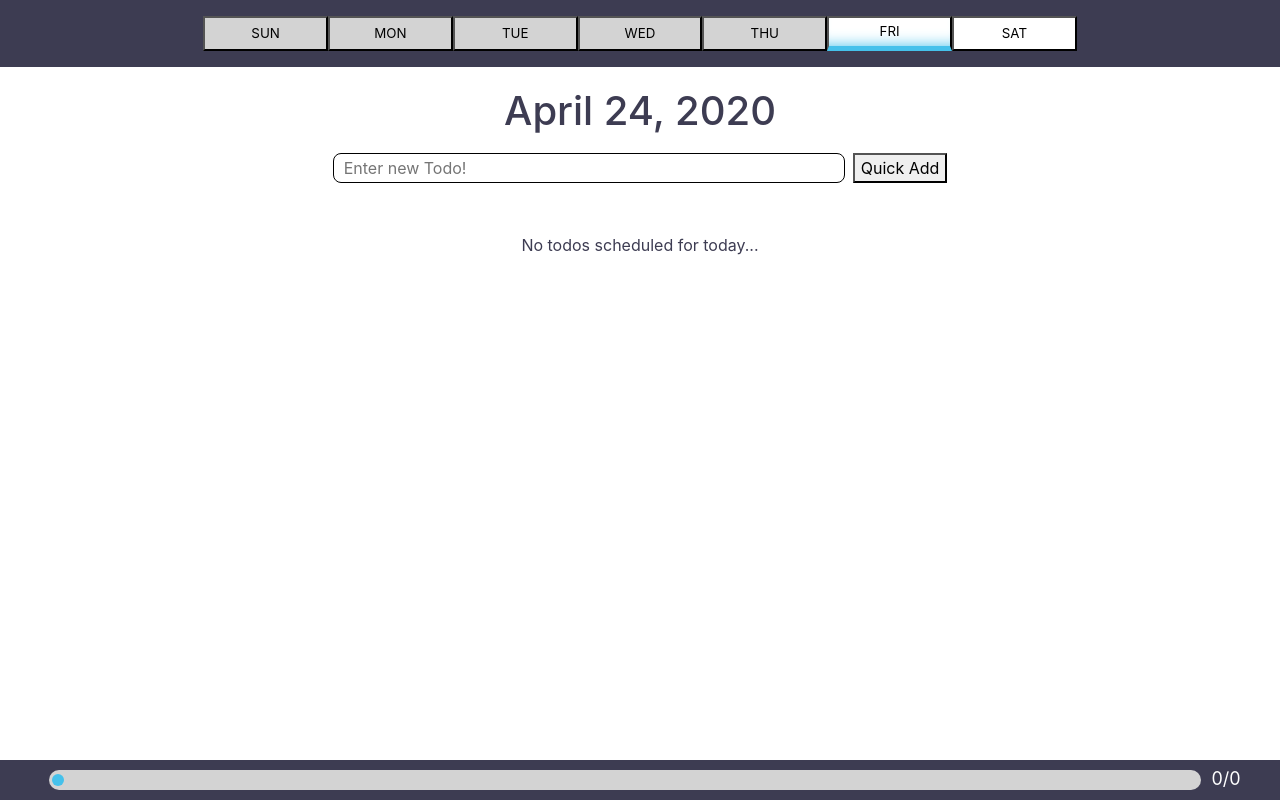
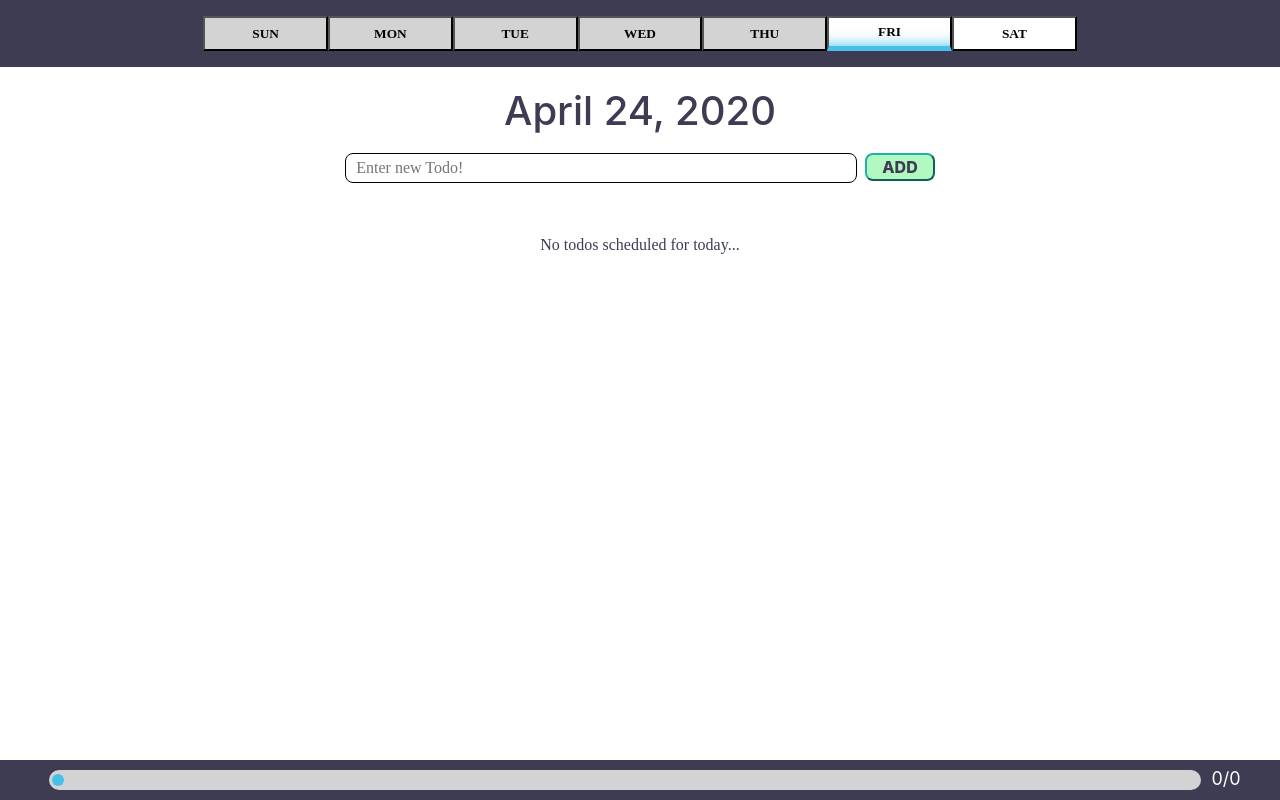
Before and after one commit to tuanhuynht1/weekly-planner-app, a React (Create React App) app in the folder client/: page / in a window 1280 px wide. Built offline with nearby package versions, Linux system fonts and the light colour scheme; no server answers; the HTML template or start-up script is replaced by a standard one.

Commit message:
added more styling

```diff
--- a/client/src/App.js
+++ b/client/src/App.js
@@ -118,7 +118,7 @@ class App extends Component {
           { current_list.length !== 0 ?
             <Todos list={current_list} updateProgress={this.updateProgress}/>
           :
-            <div style={{marginTop:'40px'}}>No todos scheduled for today...</div>
+            <div style={{marginTop:'40px', fontFamily:'cursive'}}>No todos scheduled for today...</div>
           }
         </div>
         <Footer count={progress_count} total={progress_length}/>
--- a/client/src/components/QuickAdd.js
+++ b/client/src/components/QuickAdd.js
@@ -29,7 +29,7 @@ const QuickAdd = ({addToList, getTodos, date_string}) => {
 	return (
 		<form onSubmit={submitTodo}>
 			<input type='text' className='quickadd-input' value={input} onChange={updateInput} placeholder='Enter new Todo!'/>
-			<button className='quickadd-input-button' type='submit'>Quick Add</button>
+			<button className='quickadd-input-button' type='submit'>ADD</button>
 		</form>
 	);
 };
--- a/client/src/index.css
+++ b/client/src/index.css
@@ -38,9 +38,12 @@ code {
 }
 .navbar button{
   width: 10%;
+  min-width: 50px;
   height: 35px;
   margin: 8px 0;
   font-size: 10pt;
+  font-weight: 700;
+  font-family: cursive;
 }
 .nav-item-ongoing{
   background-color: white;
@@ -58,20 +61,31 @@ code {
 ---------------------------------------------------------------------------*/
 .quickadd-input {
   width: 40%;
+  min-width: 200px;
   margin: 10px auto;
   border: thin solid black;
   border-radius: .5em;
   padding: 2px 10px;
+  font-family: cursive;
 }
 .quickadd-input:focus {
   outline: none;
   border: medium solid var(--main-highlight);
 }
 .quickadd-input:hover {
-  background-color: rgb(236, 255, 255);
+  background-color: rgb(250, 255, 255);
 }
 .quickadd-input-button {
+  padding: 0 15px;
   margin-left: 8px;
+  background-color: rgb(178, 248, 193);
+  color: var(--main-bg-color);
+  border-color: lightseagreen;
+  border-radius: .5em;
+  font-weight: 800;
+}
+.quickadd-input-button:focus{
+  outline: none;
 }
 
 /*
@@ -86,6 +100,7 @@ code {
   border-right: medium solid black;
   max-height: 45vw;
   overflow-y: auto;
+  font-family: cursive;
 }
 .todo-container h2{
   font-size: 16pt;
@@ -107,6 +122,7 @@ code {
 }
 .completed {
   text-decoration: line-through;
+  color: rgb(77, 0, 77);
 }
 .todo-item input{
   float: right;
```
